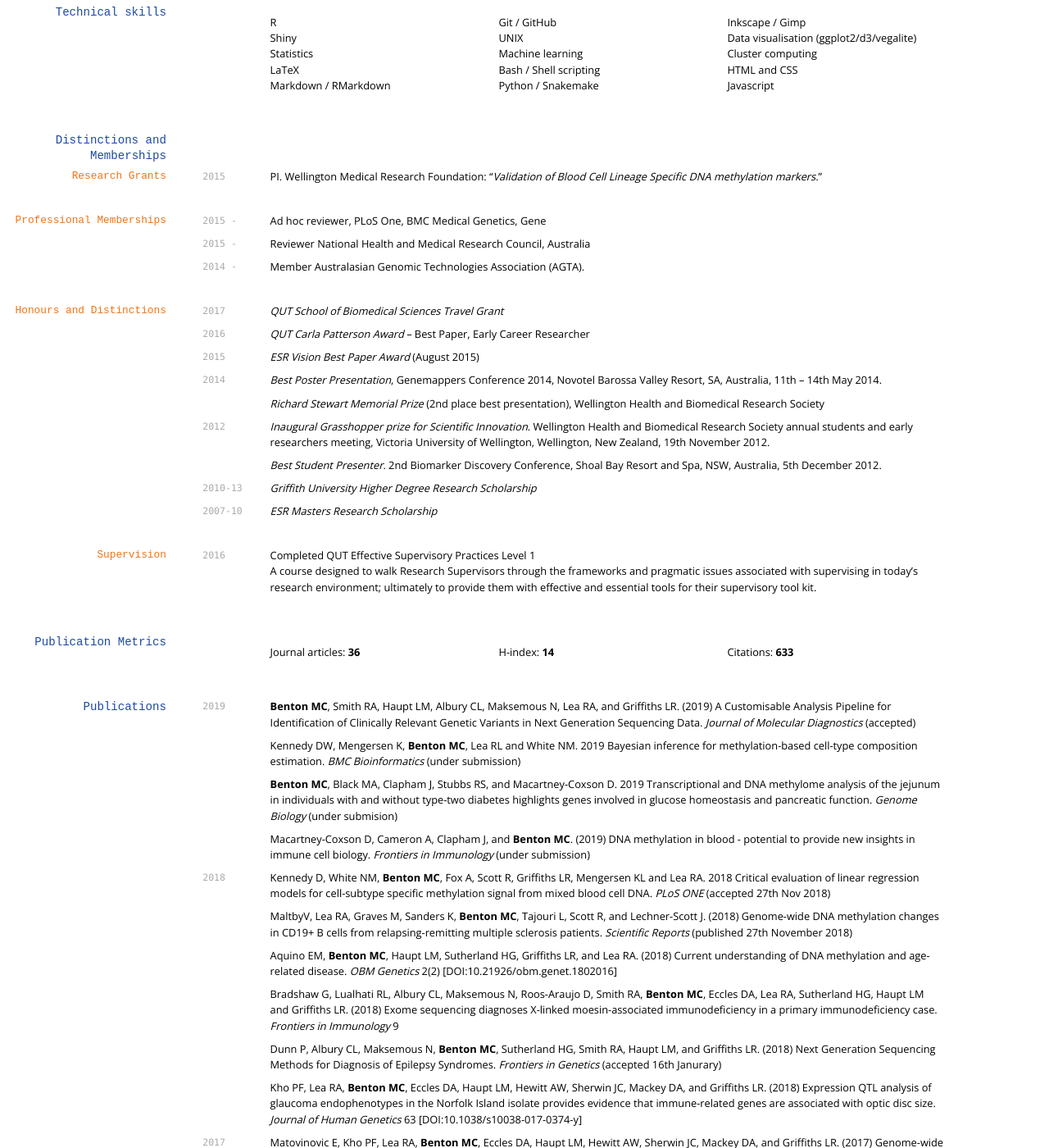
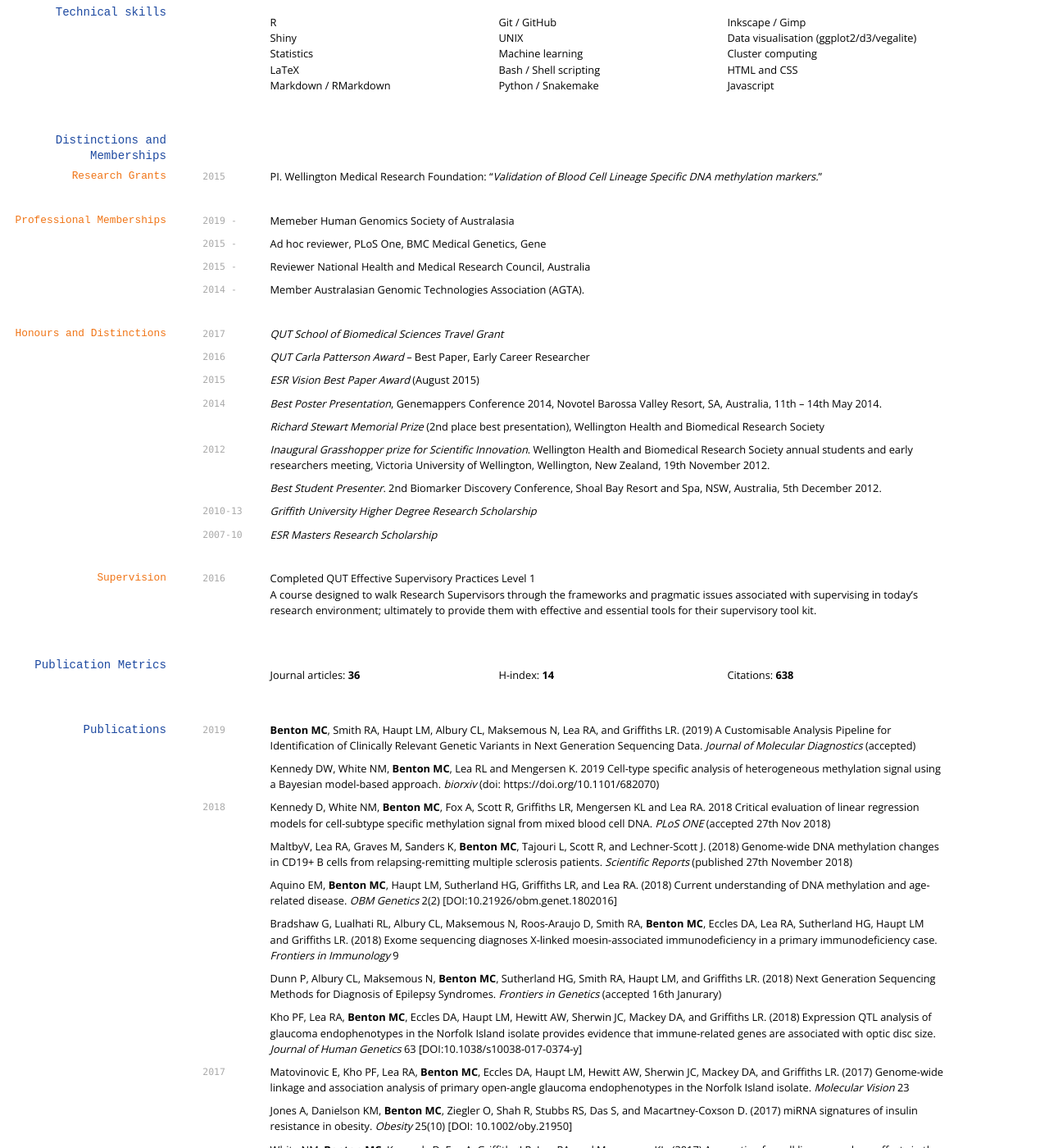
Before and after one commit to sirselim/Miles_CV, a Jekyll site: the page built from index.md, in a window 1280 px wide and 1400 px high, scrolled down 743 px. Shown: the whole window at 82% size. Built offline with Jekyll 4.4.1, drawn with Linux system fonts in a browser that asks for light colours; some web fonts are replaced.

Commit message:
updated CV

```diff
--- a/index.md
+++ b/index.md
@@ -81,6 +81,9 @@ __Victoria University of Wellington, NZ__ BBMedSc Biomedical Science (_Majors: H
 
 ### Professional Memberships
 
+`2019 -`
+Memeber Human Genomics Society of Australasia
+
 `2015 -`
 Ad hoc reviewer, PLoS One, BMC Medical Genetics, Gene
 
@@ -127,7 +130,7 @@ A course designed to walk Research Supervisors through the frameworks and pragma
 
 * Journal articles: __36__
 * H-index: __14__
-* Citations: __633__
+* Citations: __638__
 
 ## Publications
 
@@ -135,11 +138,13 @@ A course designed to walk Research Supervisors through the frameworks and pragma
 `2019`
 **Benton MC**, Smith RA, Haupt LM, Albury CL, Maksemous N, Lea RA, and Griffiths LR. (2019) A Customisable Analysis Pipeline for Identification of Clinically Relevant Genetic Variants in Next Generation Sequencing Data. *Journal of Molecular Diagnostics* (accepted)
 
-Kennedy DW, Mengersen K, **Benton MC**, Lea RL and White NM. 2019 Bayesian inference for methylation-based cell-type composition estimation. *BMC Bioinformatics* (under submission)
+Kennedy DW, White NM, **Benton MC**, Lea RL and Mengersen K. 2019 Cell-type specific analysis of heterogeneous methylation signal using a Bayesian model-based approach. *biorxiv* (doi: https://doi.org/10.1101/682070)
 
+<!--
 **Benton MC**, Black MA, Clapham J, Stubbs RS, and Macartney-Coxson D. 2019 Transcriptional and DNA methylome analysis of the jejunum in individuals with and without type-two diabetes highlights genes involved in glucose homeostasis and pancreatic function. *Genome Biology* (under submision)
 
 Macartney-Coxson D, Cameron A, Clapham J, and **Benton MC**. (2019) DNA methylation in blood - potential to provide new insights in immune cell biology. *Frontiers in Immunology* (under submission)
+-->
 
 `2018`
 Kennedy D, White NM, **Benton MC**, Fox A, Scott R, Griffiths LR, Mengersen KL and Lea RA. 2018 Critical evaluation of linear regression models for cell-subtype specific methylation signal from mixed blood cell DNA. *PLoS ONE* (accepted 27th Nov 2018)
```
